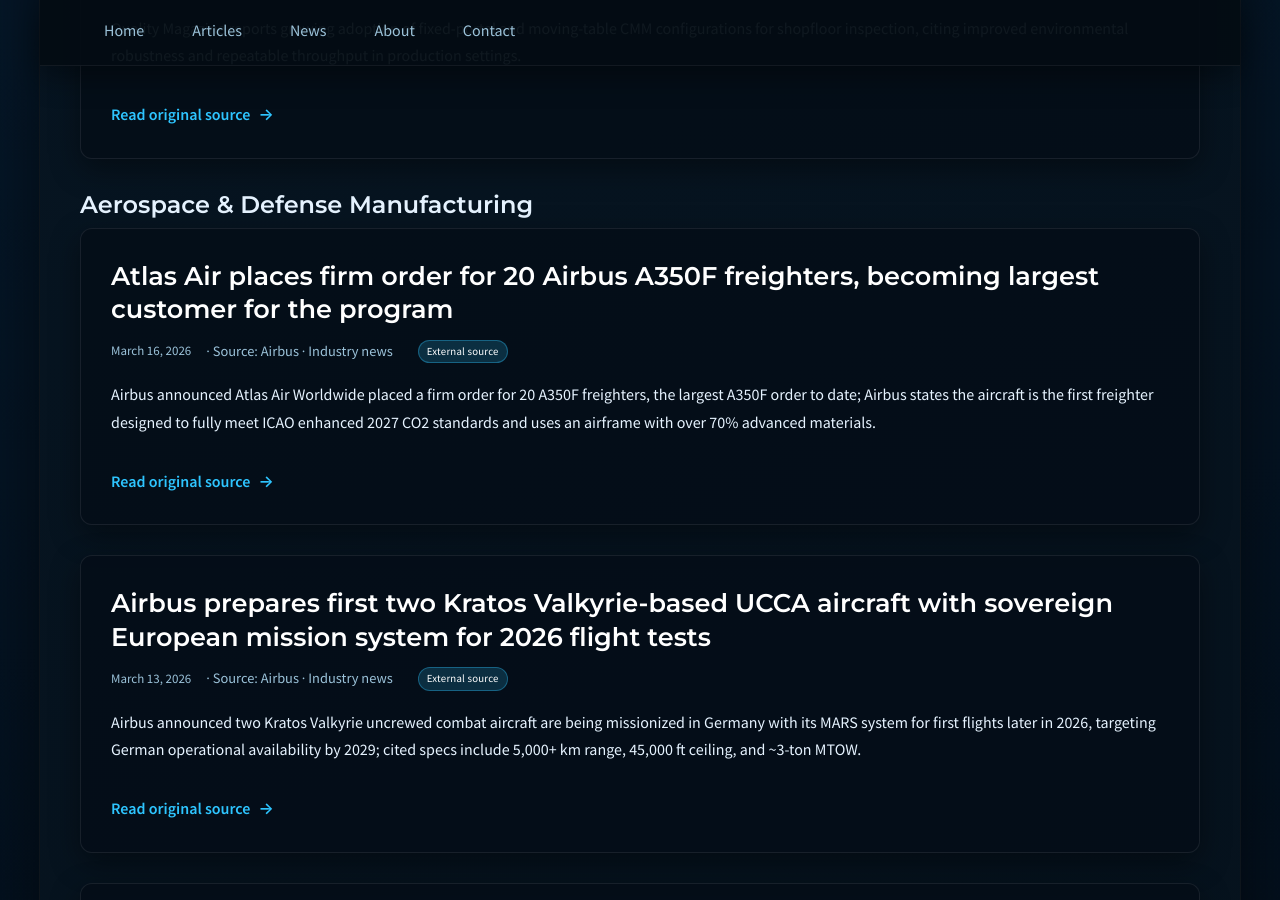
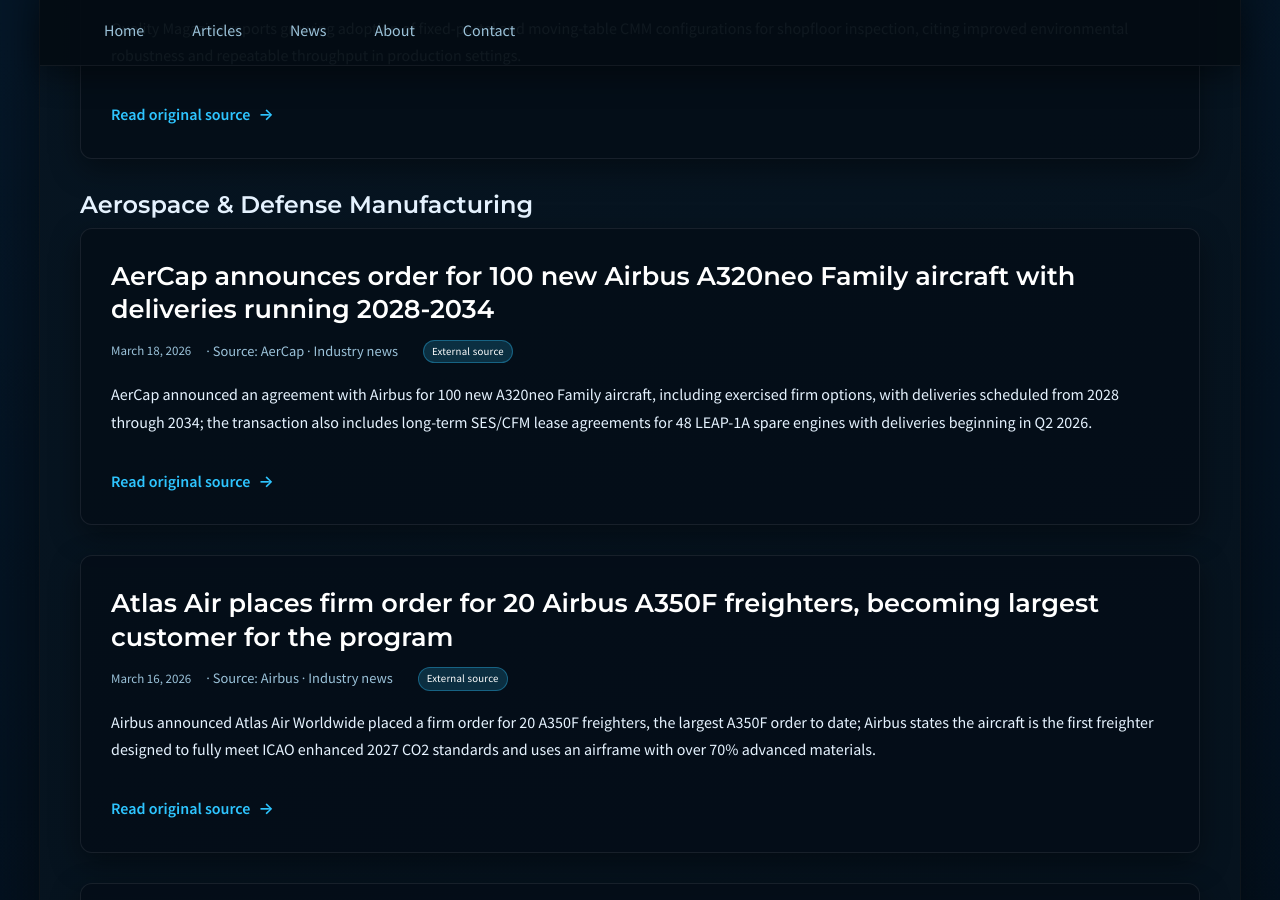
Before and after one commit to JohnForeman/MetrologyCentral, a Jekyll site: the page built from news.md, in a window 1280 px wide and 900 px high, scrolled down 3830 px. Built offline with Jekyll 4.4.1, drawn with Linux system fonts in a browser that asks for light colours.

Commit message:
news: add AerCap 100-aircraft Airbus A320neo order

```diff
--- a/_data/news.yml
+++ b/_data/news.yml
@@ -1,4 +1,11 @@
 ---
+- date: '2026-03-18'
+  title: 'AerCap announces order for 100 new Airbus A320neo Family aircraft with deliveries running 2028-2034'
+  source: AerCap
+  sector: aerospace_defense_manufacturing
+  kind: industry_news
+  summary: 'AerCap announced an agreement with Airbus for 100 new A320neo Family aircraft, including exercised firm options, with deliveries scheduled from 2028 through 2034; the transaction also includes long-term SES/CFM lease agreements for 48 LEAP-1A spare engines with deliveries beginning in Q2 2026.'
+  url: https://www.aercap.com/news-media/press-releases/detail/626/aercap-announces-order-for-100-new-airbus-a320neo-family
 - date: '2026-03-16'
   title: Atlas Air places firm order for 20 Airbus A350F freighters, becoming largest
     customer for the program
```
